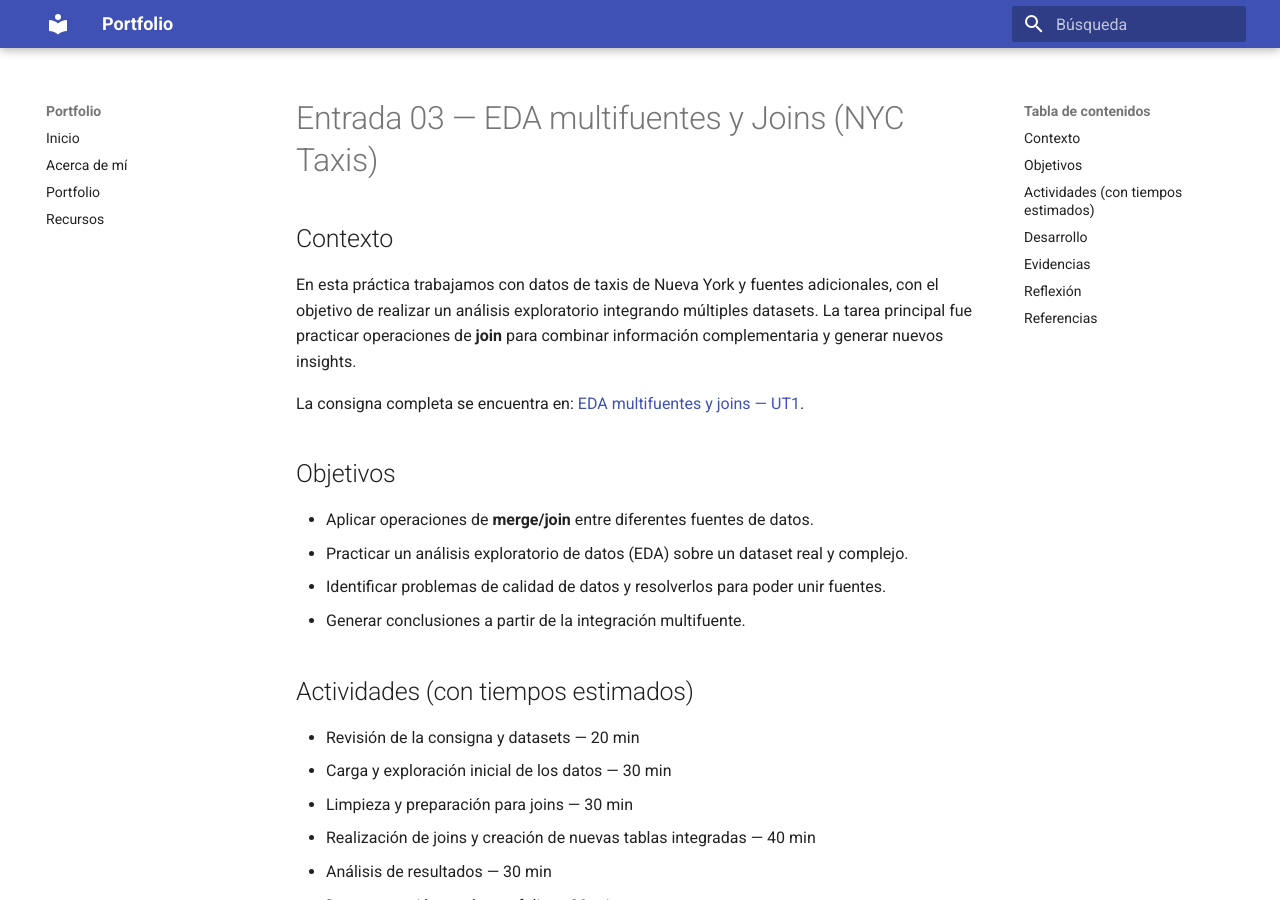
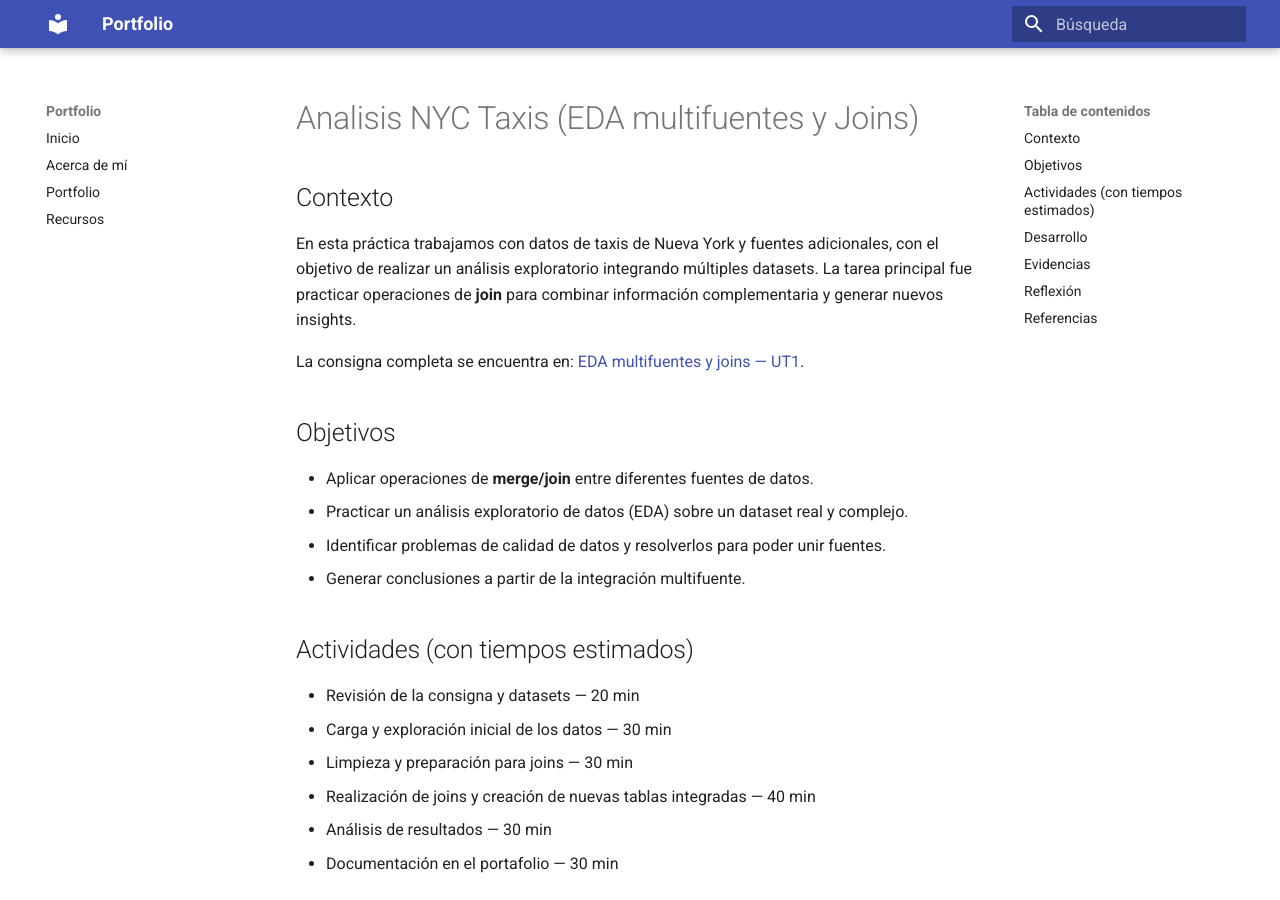
Before and after one commit to naguer019/IA-portfolio, an MkDocs documentation site: the page built from docs/portfolio/03-analisis-multifuentes-y-joins.md, in a window 1280 px wide and 900 px high. Built offline with MkDocs 1.6.1 and Material for MkDocs 9.7.7, drawn with Linux system fonts in a browser that asks for light colours.

Commit message:
Update 03-analisis-multifuentes-y-joins.md

```diff
--- a/docs/portfolio/03-analisis-multifuentes-y-joins.md
+++ b/docs/portfolio/03-analisis-multifuentes-y-joins.md
@@ -3,7 +3,7 @@
 date: 2025-08-27
 ---
 
-# Entrada 03 — EDA multifuentes y Joins (NYC Taxis)
+# Analisis NYC Taxis (EDA multifuentes y Joins)
 
 ## Contexto
 En esta práctica trabajamos con datos de taxis de Nueva York y fuentes adicionales, con el objetivo de realizar un análisis exploratorio integrando múltiples datasets. La tarea principal fue practicar operaciones de **join** para combinar información complementaria y generar nuevos insights.
```
